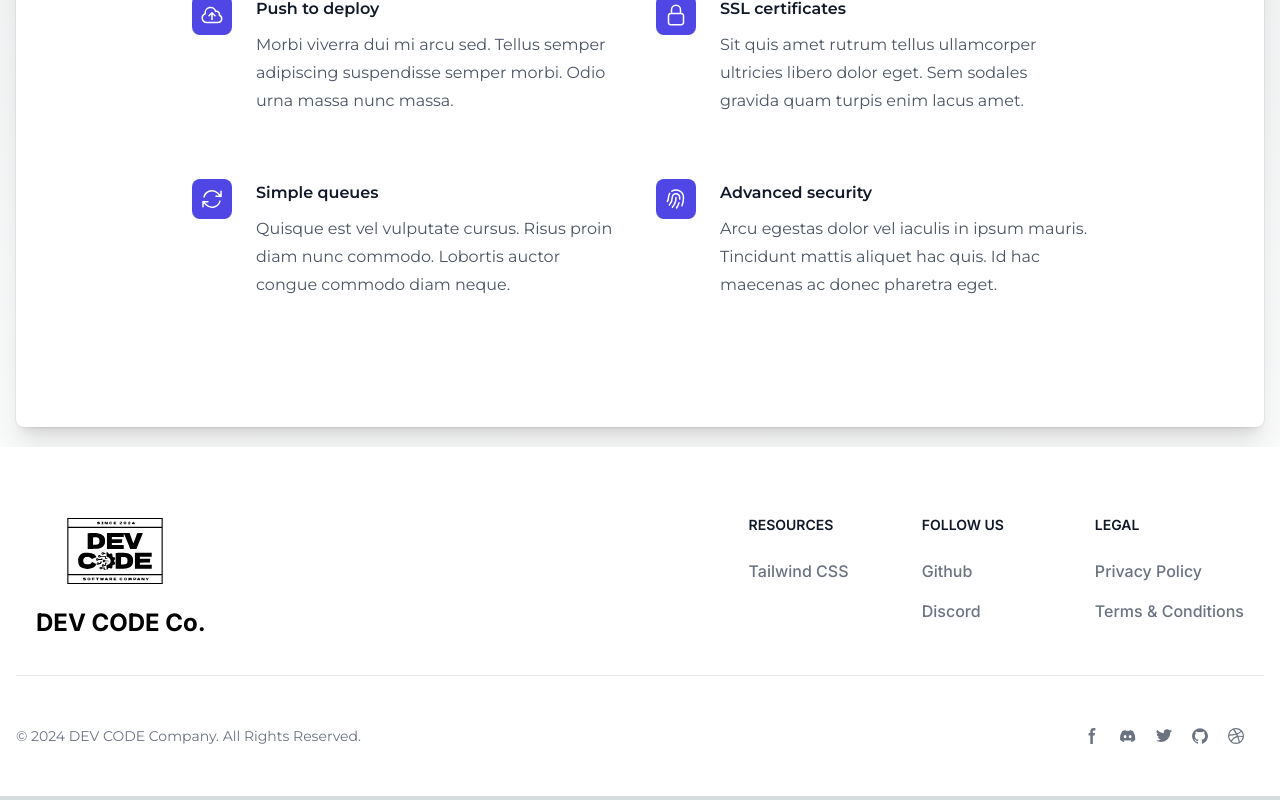
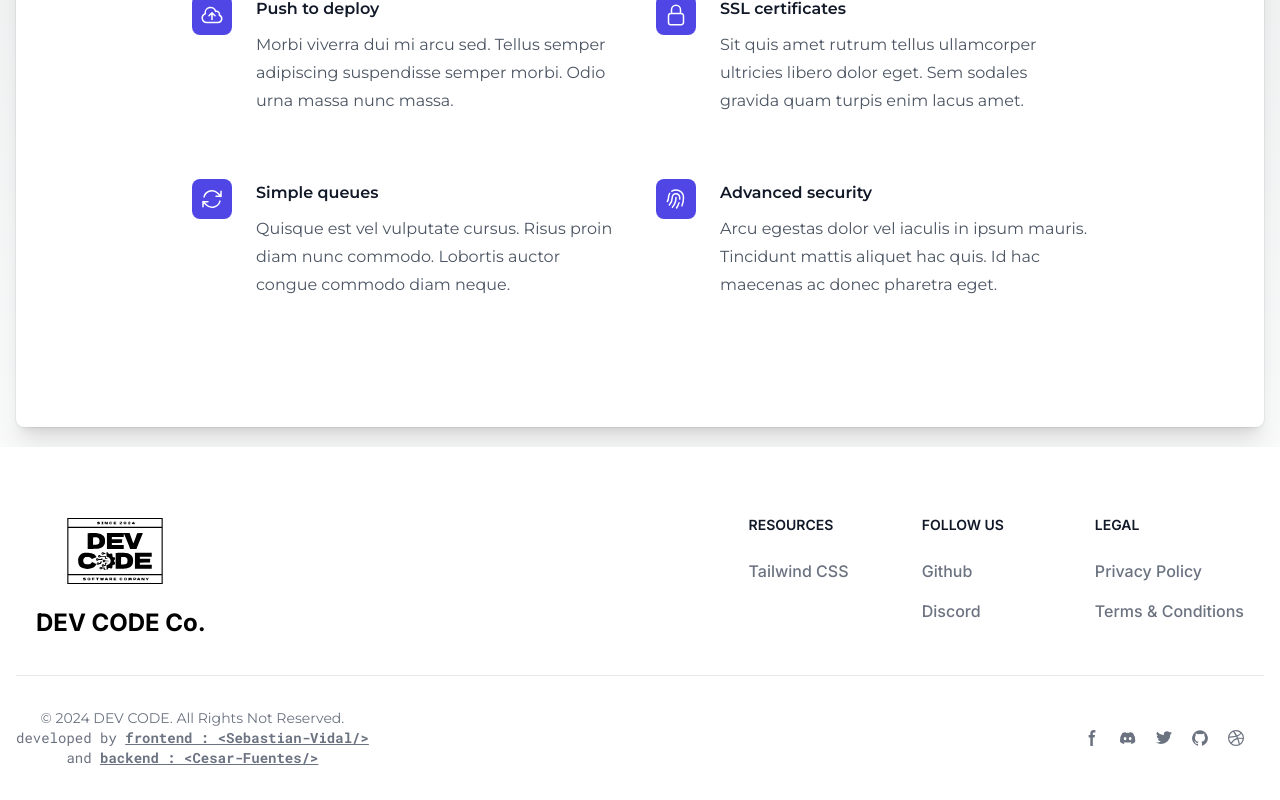
Before and after one commit to 36524760/initidk, a Next.js app in the folder web/: page / in a window 1280 px wide. Shown: the part 1555-2355 px from the top of the page. Built offline with nearby package versions, Linux system fonts and the light colour scheme.

Commit message:
feature(web/app/components): Addiing links to github profiles.

```diff
--- a/web/src/app/components/footer.tsx
+++ b/web/src/app/components/footer.tsx
@@ -1,4 +1,5 @@
-import { inter, montserrat } from "@/ui/fonts";
+import { inter, montserrat, roboto } from "@/ui/fonts";
+import Link from "next/link";
 
 export default function Footer() {
   const currentYear: number = new Date().getFullYear();
@@ -81,9 +82,31 @@ export default function Footer() {
           >
             © {currentYear}{" "}
             <a href="#" className="text-bold hover:underline">
-              DEV CODE Company
+              DEV CODE
             </a>
-            . All Rights Reserved.
+            . All Rights Not Reserved.
+            <small className={`${roboto.className} text-left text-sm`}>
+            <br />
+            developed by{" "}
+              <Link
+                href={"https://github.com/sebastianvr"}
+                target="_blank"
+                rel="noopener noreferrer"
+                className="underline font-bold"
+              >
+                {"frontend : <Sebastian-Vidal/>"}
+              </Link>
+              <br />
+              and{" "}
+              <Link
+                href={"https://github.com/36524760"}
+                target="_blank"
+                rel="noopener noreferrer"
+                className="underline font-bold"
+              >
+                {"backend : <Cesar-Fuentes/>"}
+              </Link>
+            </small>
           </span>
           <div className="flex mt-4 p-5 sm:justify-center sm:mt-0">
             <a
```
